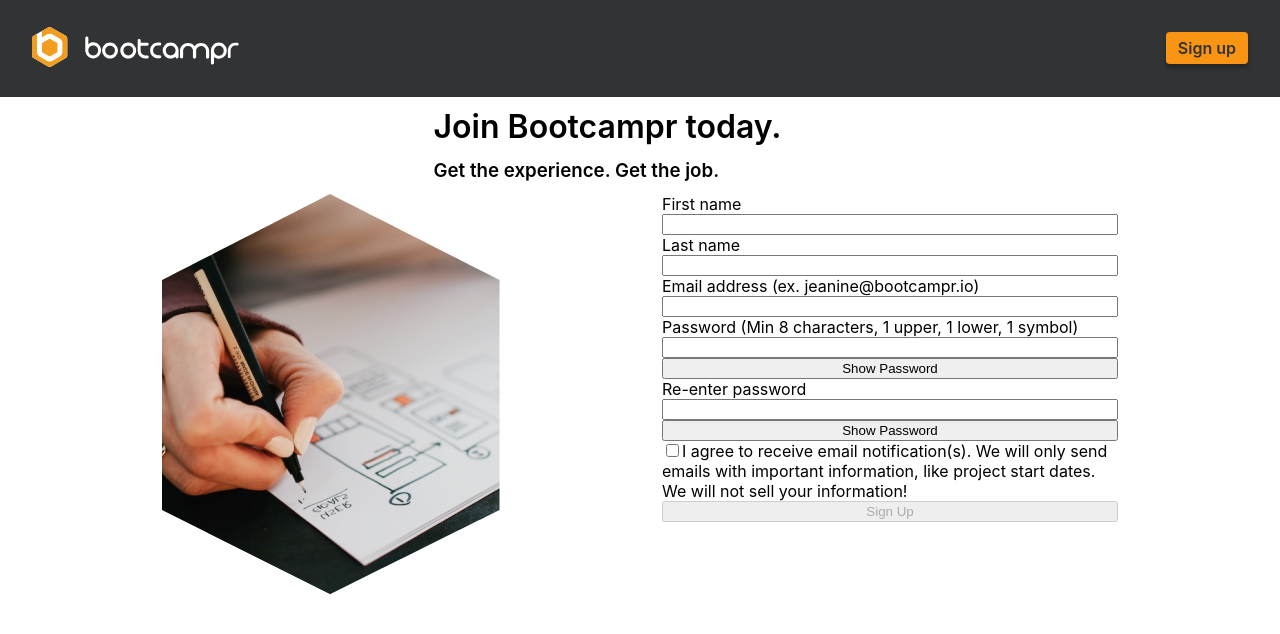
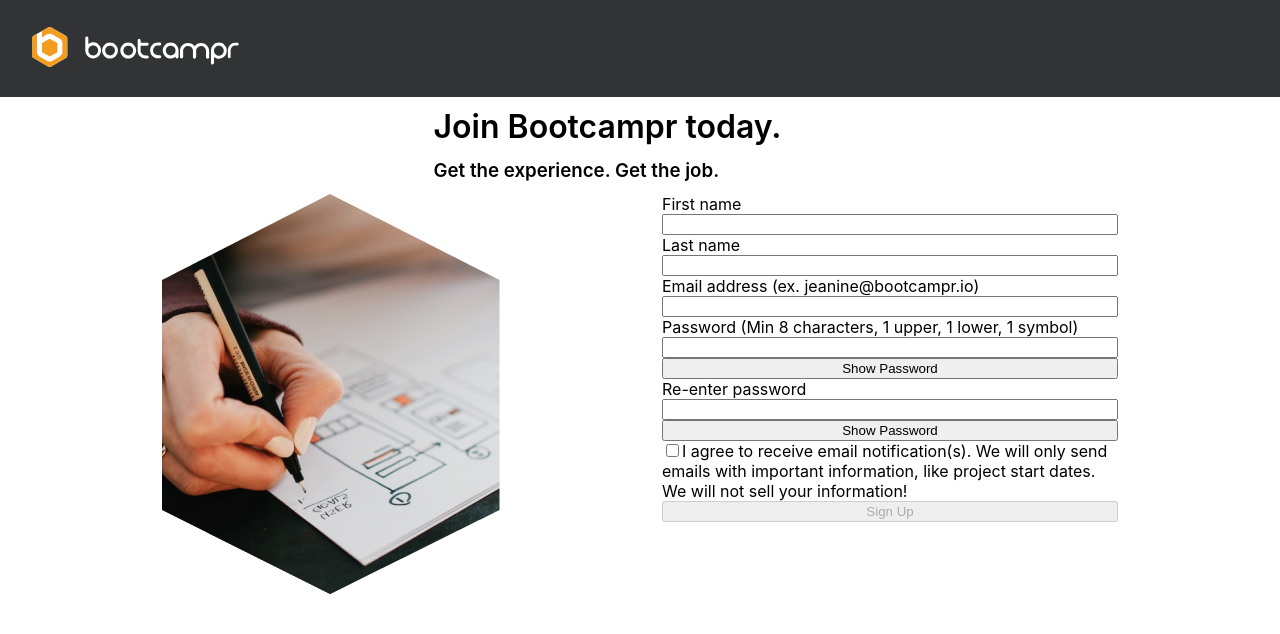
Before and after one commit to yeezick/bootcampr-assessment, a React (Create React App) app in the folder frontend/: page /sign-up in a window 1280 px wide. Shown: the top 634 px of the page. Built offline with nearby package versions, Linux system fonts and the light colour scheme.

Commit message:
update Nav component to dynamically render sing up button based on the path

```diff
--- a/frontend/src/layout/Nav/Nav.tsx
+++ b/frontend/src/layout/Nav/Nav.tsx
@@ -1,8 +1,11 @@
-import { Link } from 'react-router-dom'
+import { Link, useLocation } from 'react-router-dom'
 import Logo from 'assets/Logo.svg'
 import './Nav.scss'
 
-export const Nav = () => {
+export const Nav: React.FC = () => {
+  const location = useLocation();
+  const homePage = location.pathname === '/';
+
   return (
     <nav>
       <div className='nav-container'>
@@ -11,11 +14,13 @@ export const Nav = () => {
             <img src={Logo} alt='logo' />
           </Link>
         </div>
-        <div>
-          <Link className='sign-up' to='/sign-up'>
-            Sign up
-          </Link>
-        </div>
+        {homePage && (
+          <div>
+            <Link className='sign-up' to='/sign-up'>
+              Sign up
+            </Link>
+          </div>
+        )}
       </div>
     </nav>
   )
```
